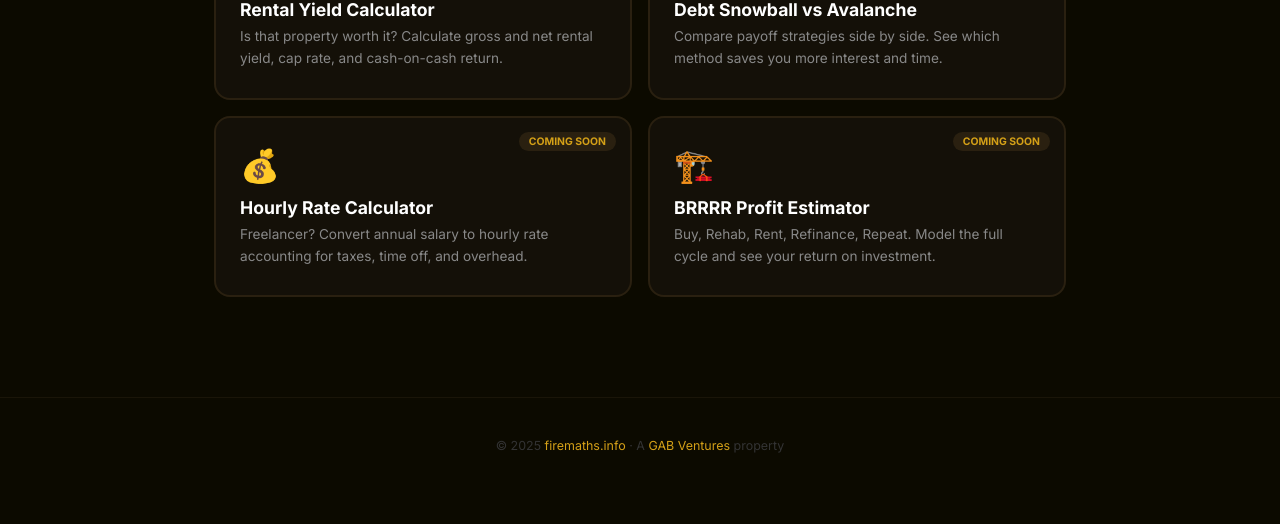
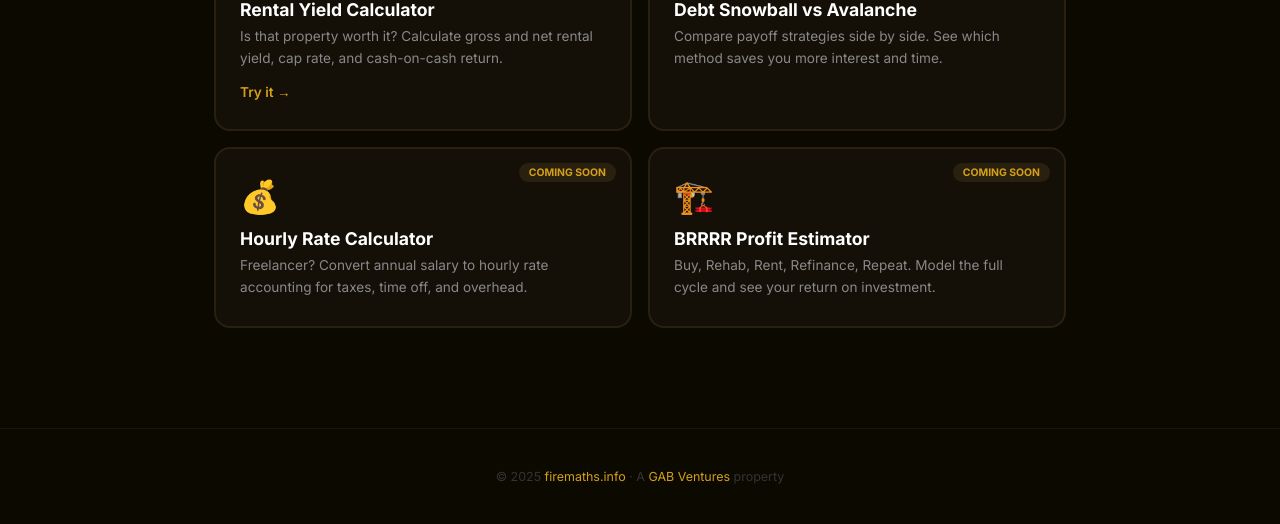
Before and after one commit to GabrielDancause/firemaths-info, an Astro site: page / in a window 1280 px wide. Shown: the part 627-1151 px from the top of the page. Before the commit the page ends 1120 px from the top, so only its background shows below. Built offline with nearby package versions, Linux system fonts and the light colour scheme; Astro itself is replaced by a stand-in of ours.

Commit message:
Mark newly built tools as LIVE

```diff
--- a/src/pages/index.astro
+++ b/src/pages/index.astro
@@ -2,9 +2,9 @@
 import BaseHead from '../layouts/BaseHead.astro';
 
 const tools = [
-  { emoji: "🔥", name: "FIRE Calculator", desc: "How much do you need to retire early? Calculate your FIRE number based on expenses, savings rate, and investment returns.", soon: true },
+  { emoji: "🔥", name: "FIRE Calculator", desc: "How much do you need to retire early? Calculate your FIRE number based on expenses, savings rate, and investment returns.", slug: "/fire-calculator" },
   { emoji: "📊", name: "Compound Interest", desc: "Calculate compound interest with monthly contributions. Visual chart showing growth over 5-40 years. Compare scenarios side by side.", slug: "/compound-interest-calculator" },
-  { emoji: "🏠", name: "Rental Yield Calculator", desc: "Is that property worth it? Calculate gross and net rental yield, cap rate, and cash-on-cash return.", soon: true },
+  { emoji: "🏠", name: "Rental Yield Calculator", desc: "Is that property worth it? Calculate gross and net rental yield, cap rate, and cash-on-cash return.", slug: "/rental-yield-calculator" },
   { emoji: "❄️", name: "Debt Snowball vs Avalanche", desc: "Compare payoff strategies side by side. See which method saves you more interest and time.", soon: true },
   { emoji: "💰", name: "Hourly Rate Calculator", desc: "Freelancer? Convert annual salary to hourly rate accounting for taxes, time off, and overhead.", soon: true },
   { emoji: "🏗️", name: "BRRRR Profit Estimator", desc: "Buy, Rehab, Rent, Refinance, Repeat. Model the full cycle and see your return on investment.", soon: true },
```
